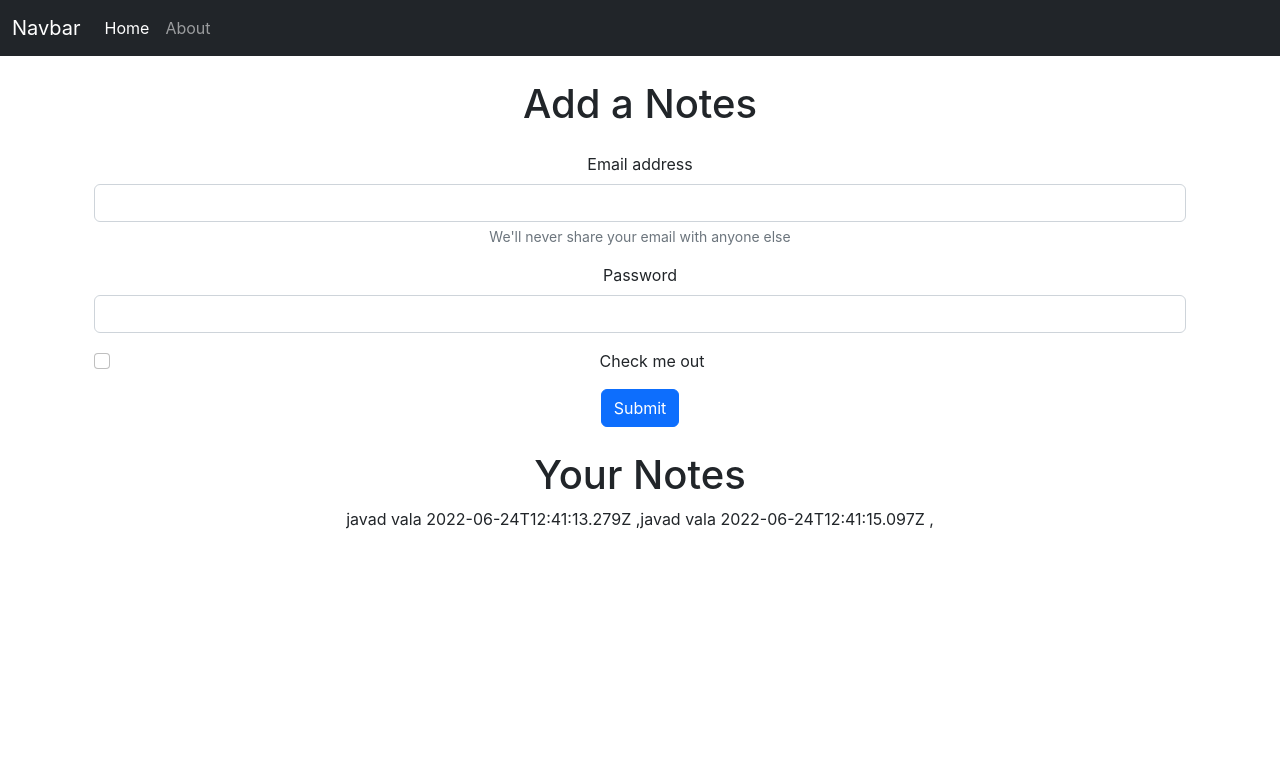
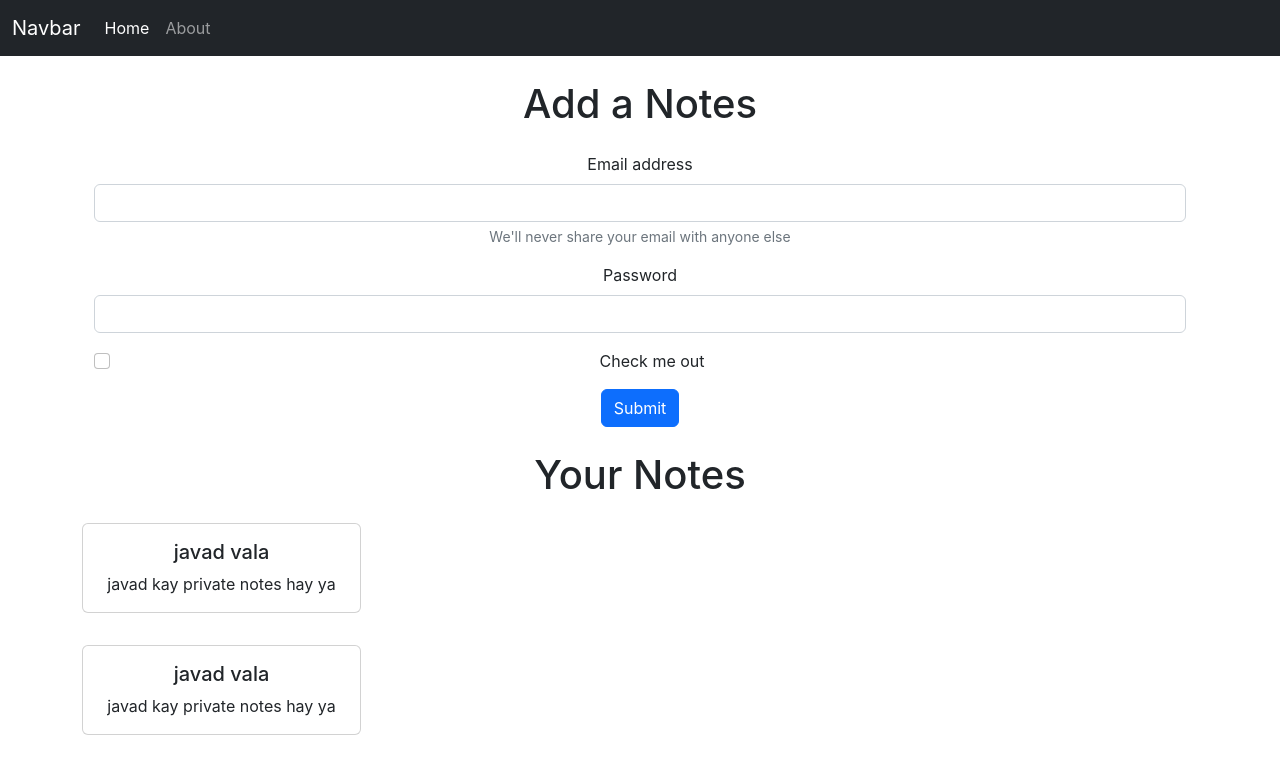
Before and after one commit to Amanullahkhankingas/My_iNoteBook_site, a React (Create React App) app: page / in a window 1280 px wide. Shown: the top 774 px of the page. Built offline with nearby package versions, Linux system fonts and the light colour scheme.

Commit message:
lecture 61 'iNoteBook - Adding Noteitem in a Seperate Note component'and render this Noteitem in Notes component and also this Notes component in Home Components

```diff
--- a/src/components/Home.js
+++ b/src/components/Home.js
@@ -1,10 +1,11 @@
-// import React from 'react'
-import { useContext } from 'react'
-import noteContext from './context/notes/noteContext';
+import React from 'react'
+import Notes from './Notes'
+// import { useContext } from 'react'
+// import noteContext from './context/notes/noteContext';
 
 const Home = () => {
-  const context = useContext(noteContext);
-  const {note,setNote} =context
+  // const context = useContext(noteContext);
+  // const {note,setNote} =context
 
   return (
     <div>
@@ -28,12 +29,16 @@ const Home = () => {
           <button type='submit' className='btn btn-primary'>Submit</button>
         </form>
       </div>
-      <div className='container my-4'>
+
+
+      {/* <div className='container my-4'>
         <h1>Your Notes</h1>
         {note.map((note)=>{
           return note.title + " " + note.date + " ,"
         })}
-      </div>
+      </div> */}
+      <Notes/>
+
     </div>
   )
 }
--- /dev/null
+++ b/src/components/Noteitems.js
@@ -0,0 +1,27 @@
+import React from 'react'
+
+const Noteitems = (props) => {
+    const {note} =props
+    // const noteE =props.note //we can also set props like that
+  return (
+    <div>
+      {/* {note.title}
+      {note.description} */}
+
+      <div className='col-md-3'>
+      <div className='card my-3'>
+        <div className='card-body'>
+            <h5 className='card-title'>{note.title}</h5>
+            <p className='card-text'>{note.description}  </p>
+            {/* <a href='#' className='btn btn-primary'>Go somewhere</a> */}
+        </div>
+        </div>
+      </div>
+
+
+
+    </div>
+  )
+}
+
+export default Noteitems
--- /dev/null
+++ b/src/components/Notes.js
@@ -0,0 +1,24 @@
+import { useContext } from 'react'
+import noteContext from './context/notes/noteContext';
+import Noteitems from './Noteitems';
+
+const Notes = () => {
+
+    const context = useContext(noteContext);
+    const {note,setNote} =context
+
+  return (
+
+          <div className='row my-3'>
+        <h1>Your Notes</h1>
+        {note.map((note)=>{
+          return <Noteitems note={note}/>
+        })}
+      </div>
+
+
+
+  )
+}
+
+export default Notes
```
